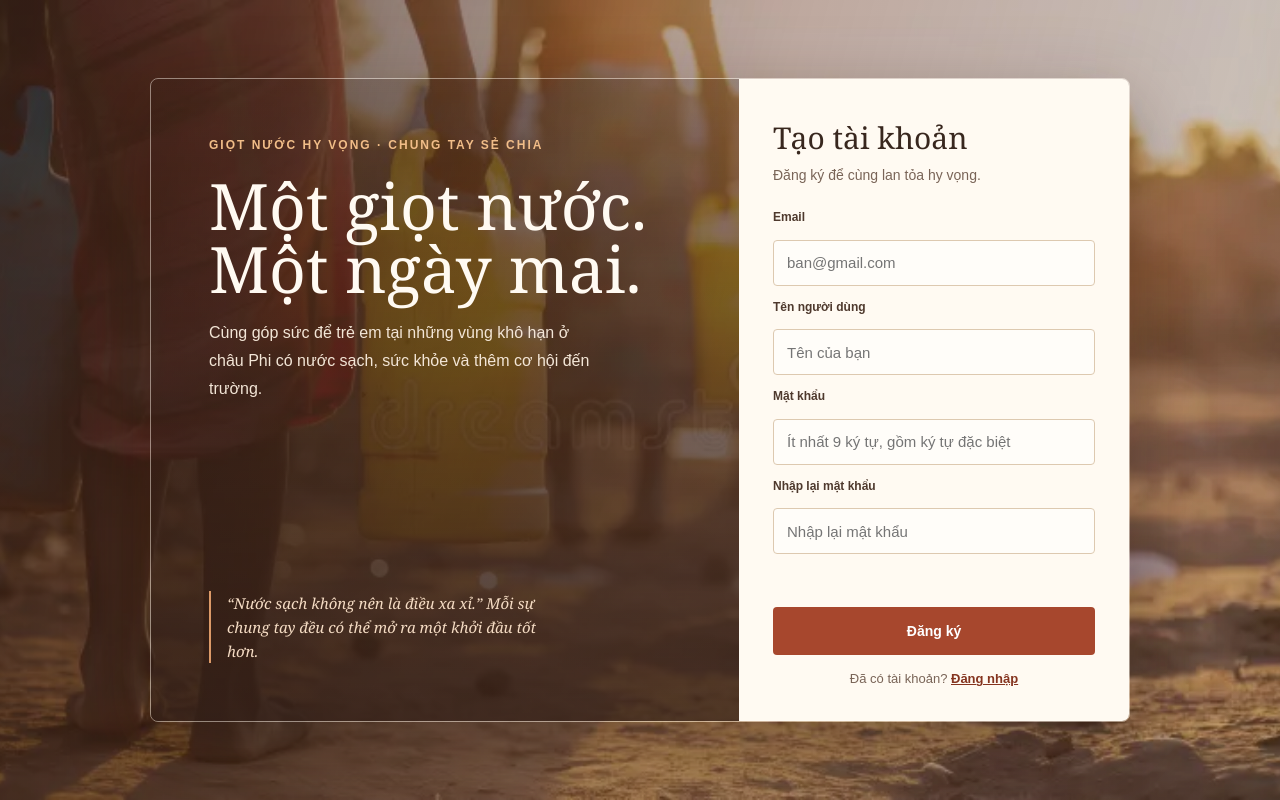
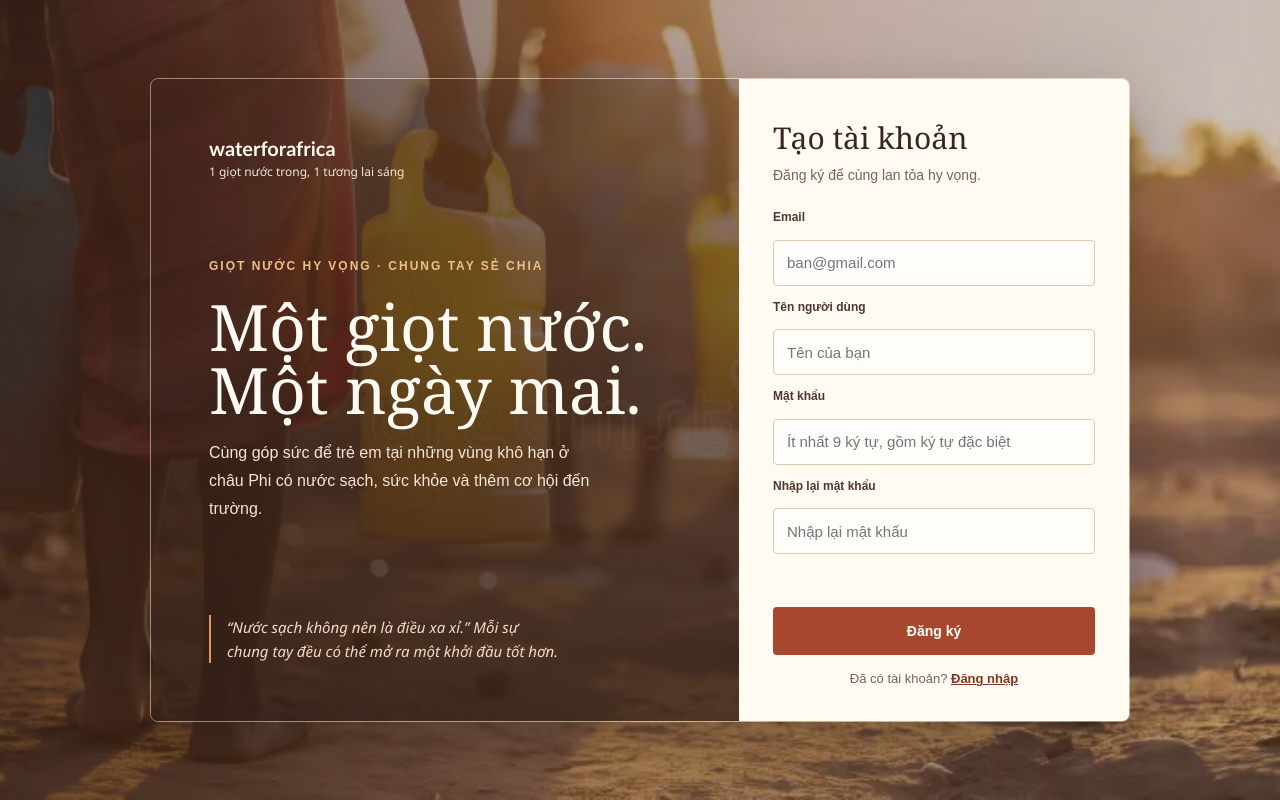
Before and after one commit to kendepkhoai-commits/s-n-ph-m-cu-i-kh-a-JSA56, a plain HTML site: page JavaScript/register.html in a window 1280 px wide. Drawn offline with Linux system fonts and the light colour scheme.

Commit message:
check code lần 3

```diff
--- a/CSS/auth.css
+++ b/CSS/auth.css
@@ -62,6 +62,33 @@ body::before {
 	text-transform: uppercase;
 }
 
+.brand-lockup {
+	display: inline-flex;
+	flex-direction: column;
+	align-items: flex-start;
+	gap: 4px;
+	margin-bottom: 28px;
+	color: var(--rust);
+	text-decoration: none;
+}
+
+.brand-name {
+	font: 800 20px/1.1 "Trebuchet MS", "Segoe UI", Arial, sans-serif;
+}
+
+.brand-slogan {
+	color: var(--muted);
+	font: 12px/1.45 "Segoe UI", Arial, sans-serif;
+}
+
+.story .brand-lockup {
+	color: var(--paper);
+}
+
+.story .brand-slogan {
+	color: #f3e6d7;
+}
+
 h1 {
 	max-width: 470px;
 	margin: 20px 0 18px;
@@ -83,7 +110,7 @@ h1 {
 	padding-left: 16px;
 	border-left: 2px solid #dc9a68;
 	color: #f5dcc4;
-	font: italic 15px/1.6 Georgia, serif;
+	font: italic 15px/1.6 "Segoe UI", Arial, sans-serif;
 }
 
 .form-panel {
@@ -113,13 +140,6 @@ h1 {
 	background: var(--paper);
 	box-shadow: 0 26px 80px rgb(32 17 10 / 36%);
 	animation: arrive 420ms ease-out both;
-}
-
-.login-panel .eyebrow {
-	margin-bottom: 13px;
-	color: var(--rust);
-	font-size: 11px;
-	letter-spacing: 1.7px;
 }
 
 .login-panel h1 {
--- a/JavaScript/register.html
+++ b/JavaScript/register.html
@@ -9,6 +9,10 @@
 <body>
 	<main class="layout">
 		<section class="story" aria-labelledby="campaign-title">
+			<a class="brand-lockup" href="Index.html">
+				<span class="brand-name">waterforafrica</span>
+				<span class="brand-slogan">1 giọt nước trong, 1 tương lai sáng</span>
+			</a>
 			<div>
 				<p class="eyebrow">Giọt nước hy vọng · Chung tay sẻ chia</p>
 				<h1 id="campaign-title">Một giọt nước.<br>Một ngày mai.</h1>
```
Also changed, not shown: JavaScript/login.html (+4 -1 lines), JavaScript/menu.html (+4 -1 lines).
